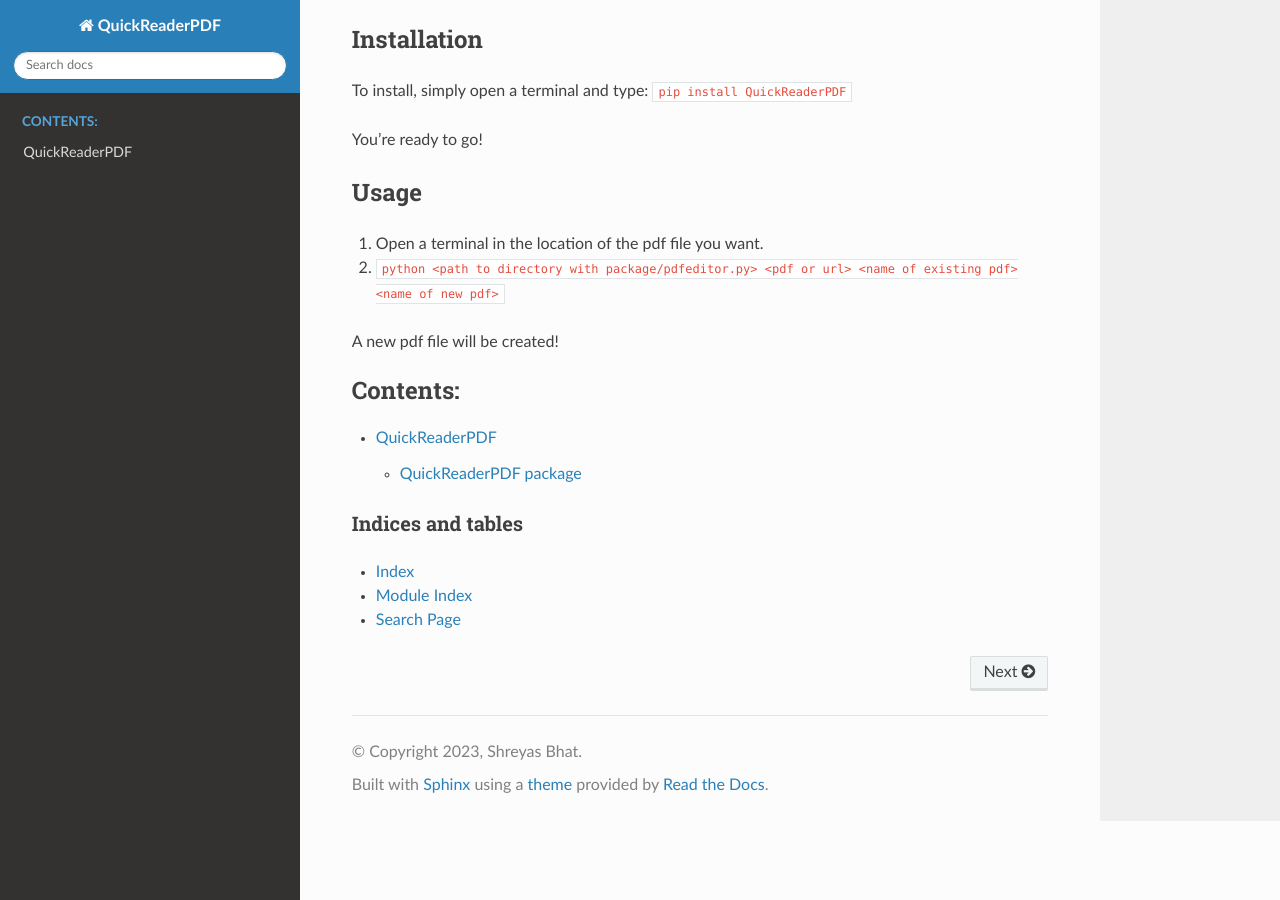
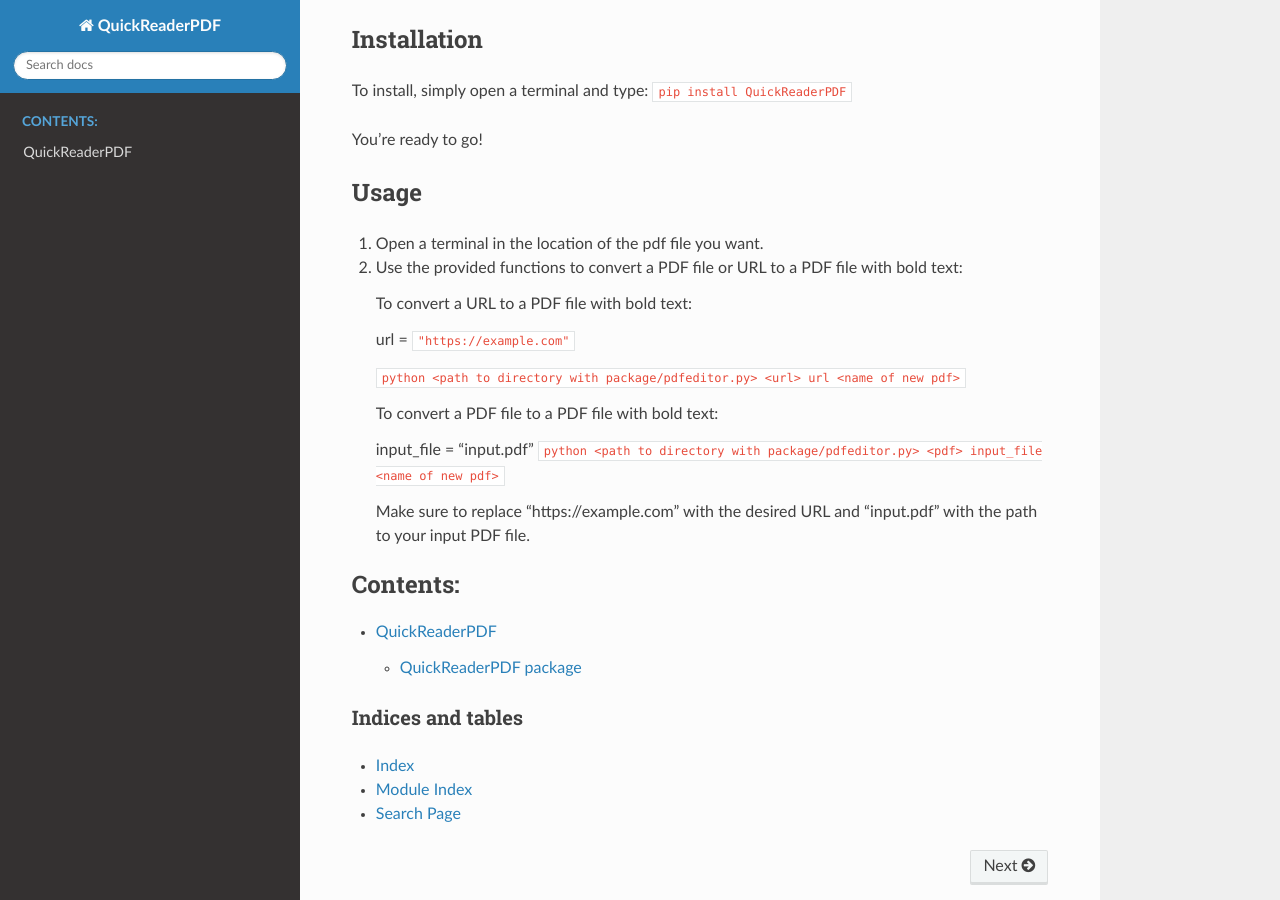
Before and after one commit to Sbhat92/QuickReaderPDF, a Sphinx documentation site: the page built from docs/index.md, in a window 1280 px wide and 900 px high, scrolled down 836 px. Built offline with Sphinx 7.4.7 and the Read the Docs theme 2.0.0, drawn with Linux system fonts in a browser that asks for light colours; pages that are not in the unit, such as notebooks, are missing from menus.

Commit message:
changes in docs

````diff
--- a/docs/QuickReaderPDF.rst
+++ b/docs/QuickReaderPDF.rst
@@ -7,12 +7,9 @@ Subpackages
 .. toctree::
    :maxdepth: 4
 
-   QuickReaderPDF.tests
 
-Submodules
-----------
 
-QuickReaderPDF.pdfeditor module
+Modules
 -------------------------------
 
 .. automodule:: QuickReaderPDF.pdfeditor
--- a/docs/index.md
+++ b/docs/index.md
@@ -40,9 +40,22 @@ You're ready to go!
 ## Usage
 
 1. Open a terminal in the location of the pdf file you want.
-2. `python <path to directory with package/pdfeditor.py> <pdf or url> <name of existing pdf> <name of new pdf>`
+2. Use the provided functions to convert a PDF file or URL to a PDF file with bold text:
 
-A new pdf file will be created!
+   To convert a URL to a PDF file with bold text:
+
+
+   url =   `"https://example.com"`
+
+   `python <path to directory with package/pdfeditor.py> <url> url <name of new pdf>`
+
+   To convert a PDF file to a PDF file with bold text:
+
+      input_file = "input.pdf"
+      `python <path to directory with package/pdfeditor.py> <pdf> input_file <name of new pdf>`
+
+   Make sure to replace "https://example.com" with the desired URL and "input.pdf" with the path to your input PDF file.
+
 
 ```eval_rst
 .. toctree::
````
